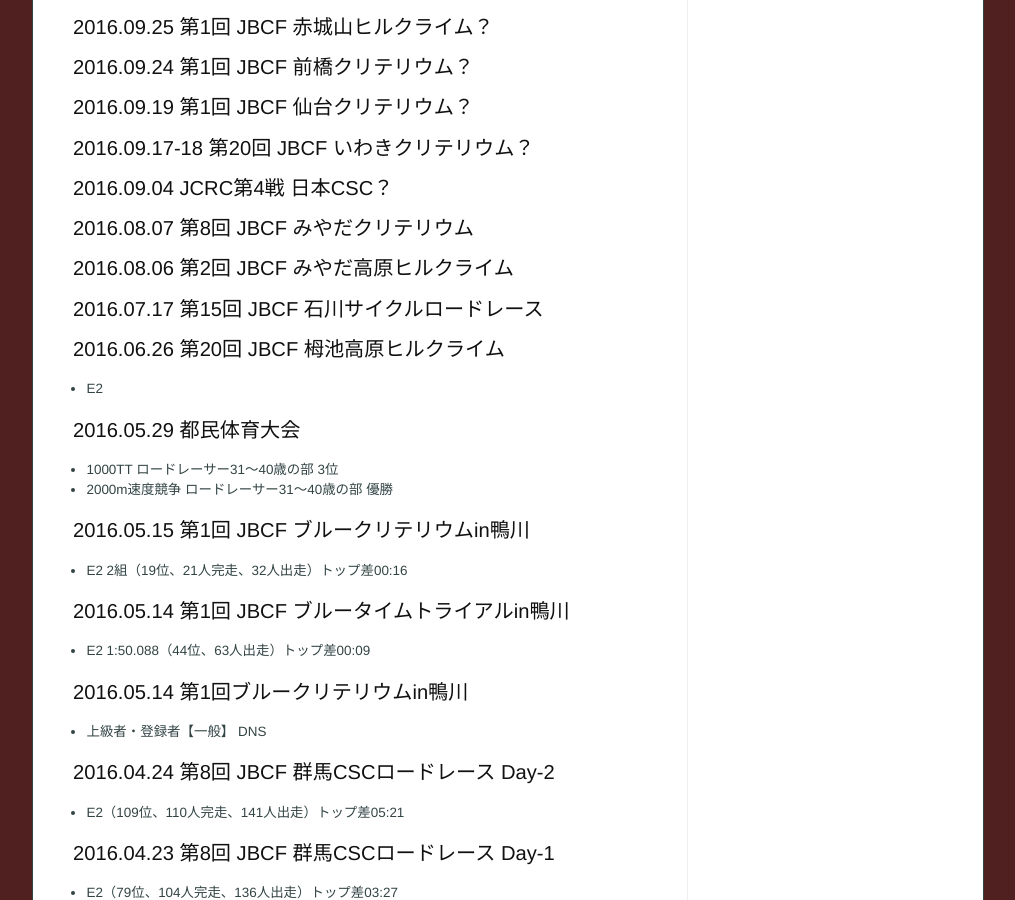
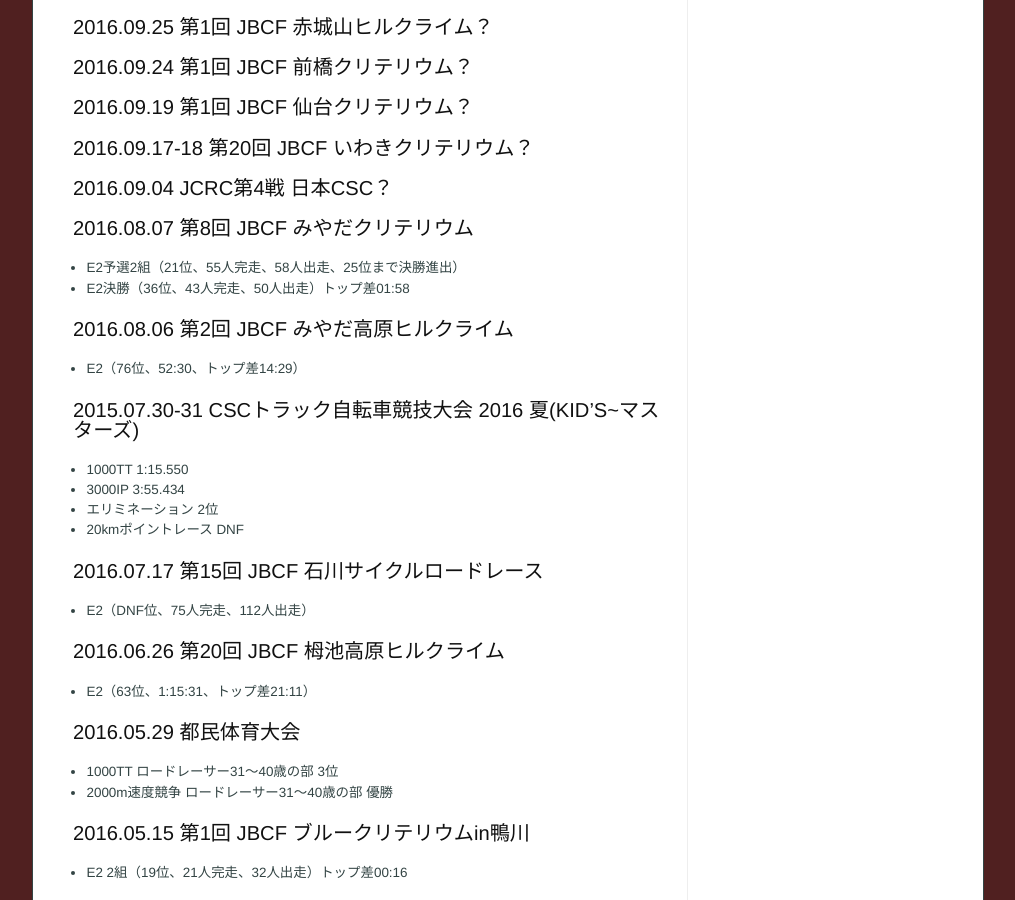
Before and after one commit to marucc/marucc.github.io, a Jekyll site: the page built from sports/results_bike.md, in a window 1280 px wide and 900 px high, scrolled down 437 px. Shown: the whole window, without its empty margins (133-1148 px from the left). Built offline with Jekyll 4.4.1, drawn with Linux system fonts in a browser that asks for light colours.

Commit message:
Published with https://stackedit.io/

```diff
--- a/sports/results_bike.md
+++ b/sports/results_bike.md
@@ -32,13 +32,23 @@ markdown: kramdown
 ### 2016.09.04 JCRC第4戦 日本CSC？
 
 ### 2016.08.07 第8回 JBCF みやだクリテリウム
+- E2予選2組（21位、55人完走、58人出走、25位まで決勝進出）
+- E2決勝（36位、43人完走、50人出走）トップ差01:58
 
 ### 2016.08.06  第2回 JBCF みやだ高原ヒルクライム
+* E2（76位、52:30、トップ差14:29）
+
+### 2015.07.30-31 CSCトラック自転車競技大会 2016 夏(KID’S~マスターズ)
+* 1000TT 1:15.550
+* 3000IP 3:55.434
+* エリミネーション 2位
+* 20kmポイントレース DNF
 
 ### 2016.07.17 第15回 JBCF 石川サイクルロードレース
+* E2（DNF位、75人完走、112人出走）
 
 ### 2016.06.26  第20回 JBCF 栂池高原ヒルクライム
-* E2
+* E2（63位、1:15:31、トップ差21:11）
 
 ### 2016.05.29 都民体育大会
 * 1000TT ロードレーサー31〜40歳の部 3位
```
